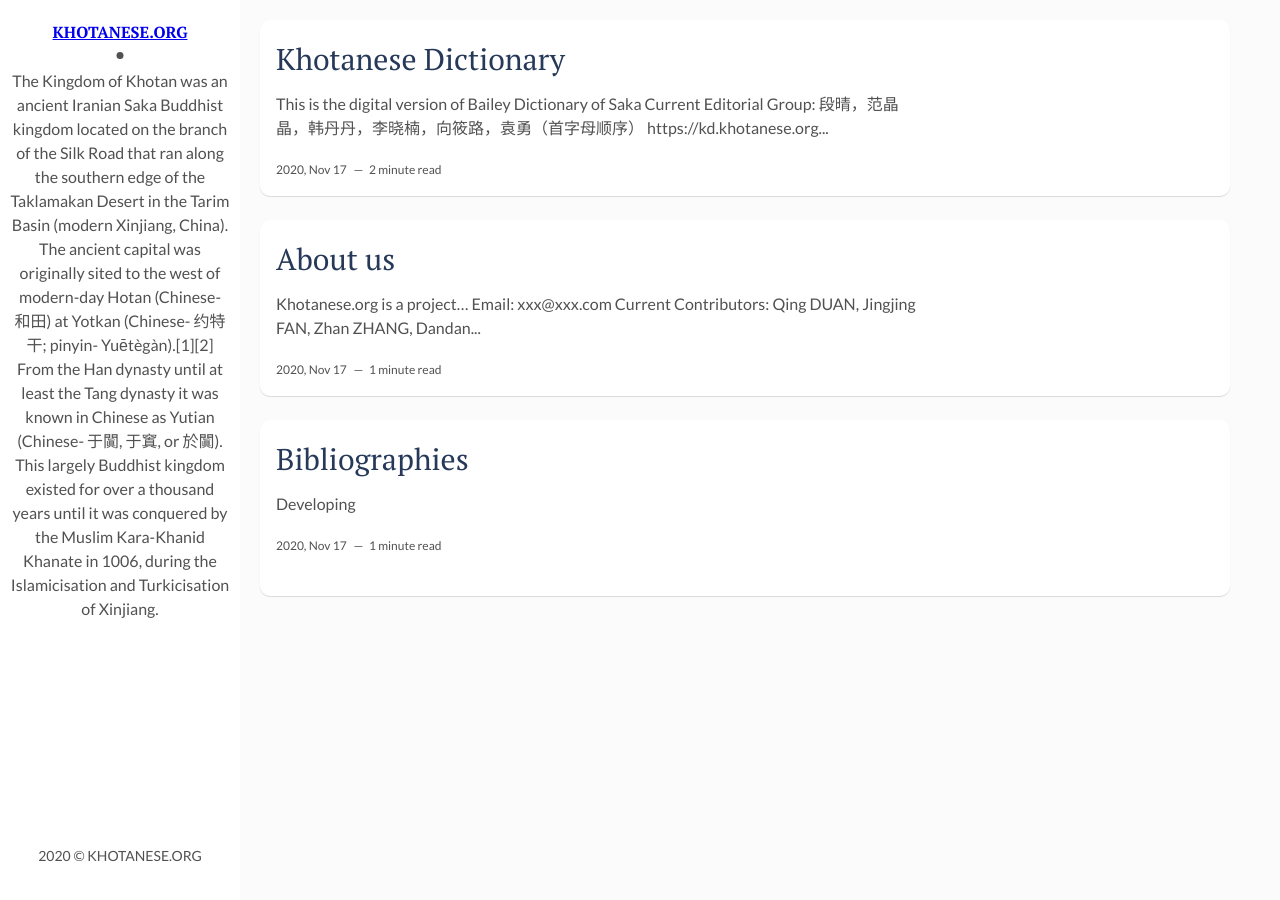
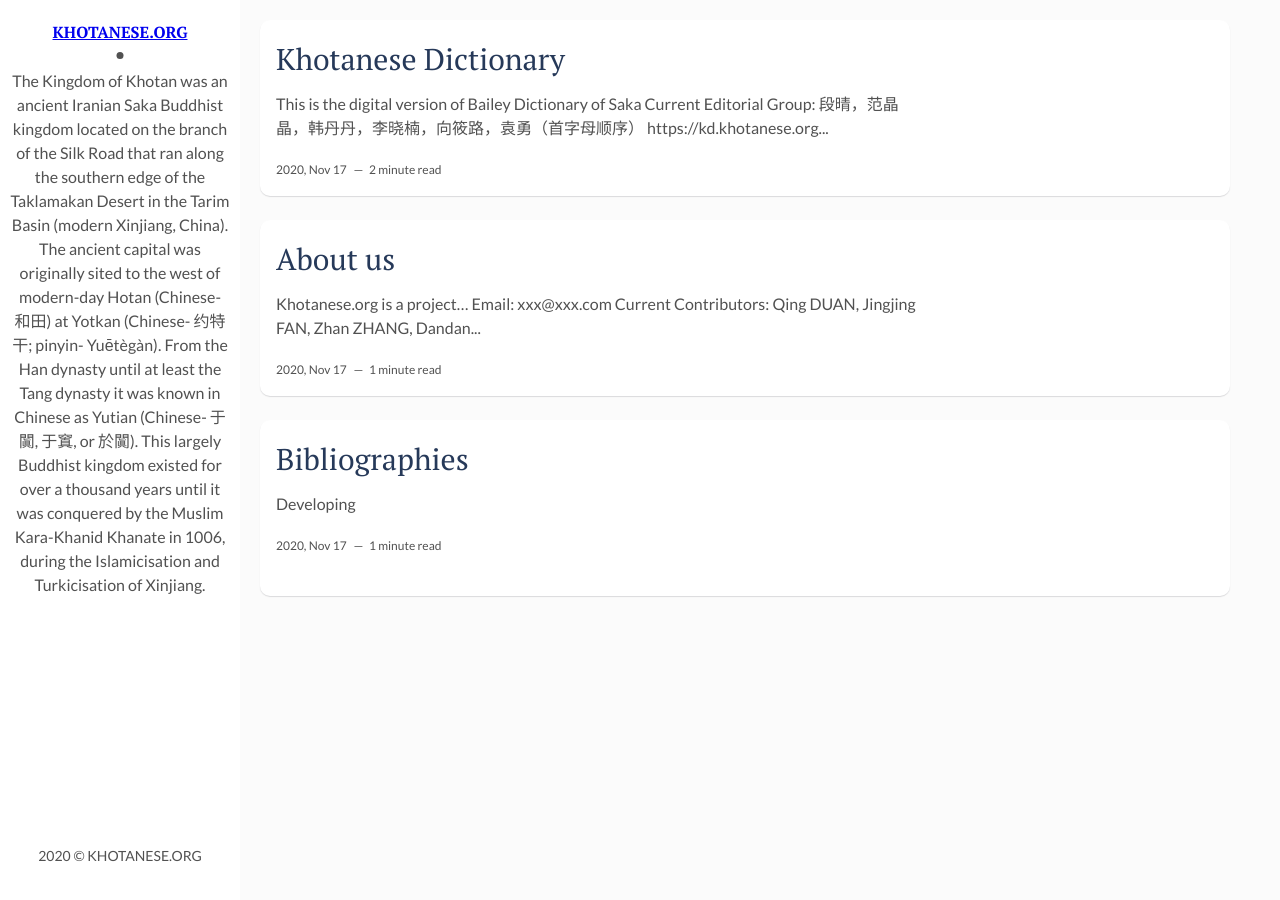
Before and after one commit to khotanese/khotanese.github.io, a Jekyll site: the page built from index.html, in a window 1280 px wide. Built offline with Jekyll 4.4.1, drawn with Linux system fonts in a browser that asks for light colours; the list of posts is cut into pages by our own code.

Commit message:
change website description

```diff
--- a/_config.yml
+++ b/_config.yml
@@ -9,7 +9,7 @@ site-twitter: #if your site has a twitter account, enter it here
 # Author Settings
 author: KHOTANESE.ORG # add your name
 author-img: # add your photo
-about-author:  The Kingdom of Khotan was an ancient Iranian Saka Buddhist kingdom located on the branch of the Silk Road that ran along the southern edge of the Taklamakan Desert in the Tarim Basin (modern Xinjiang, China). The ancient capital was originally sited to the west of modern-day Hotan (Chinese- 和田) at Yotkan (Chinese- 约特干; pinyin- Yuētègàn).[1][2] From the Han dynasty until at least the Tang dynasty it was known in Chinese as Yutian (Chinese- 于闐, 于窴, or 於闐). This largely Buddhist kingdom existed for over a thousand years until it was conquered by the Muslim Kara-Khanid Khanate in 1006, during the Islamicisation and Turkicisation of Xinjiang. # add description
+about-author:  The Kingdom of Khotan was an ancient Iranian Saka Buddhist kingdom located on the branch of the Silk Road that ran along the southern edge of the Taklamakan Desert in the Tarim Basin (modern Xinjiang, China). The ancient capital was originally sited to the west of modern-day Hotan (Chinese- 和田) at Yotkan (Chinese- 约特干; pinyin- Yuētègàn). From the Han dynasty until at least the Tang dynasty it was known in Chinese as Yutian (Chinese- 于闐, 于窴, or 於闐). This largely Buddhist kingdom existed for over a thousand years until it was conquered by the Muslim Kara-Khanid Khanate in 1006, during the Islamicisation and Turkicisation of Xinjiang. # add description
 social-twitter: # add your Twitter handle
 social-facebook: # add your Facebook handle
 social-github: artemsheludko # add your Github handle
```
